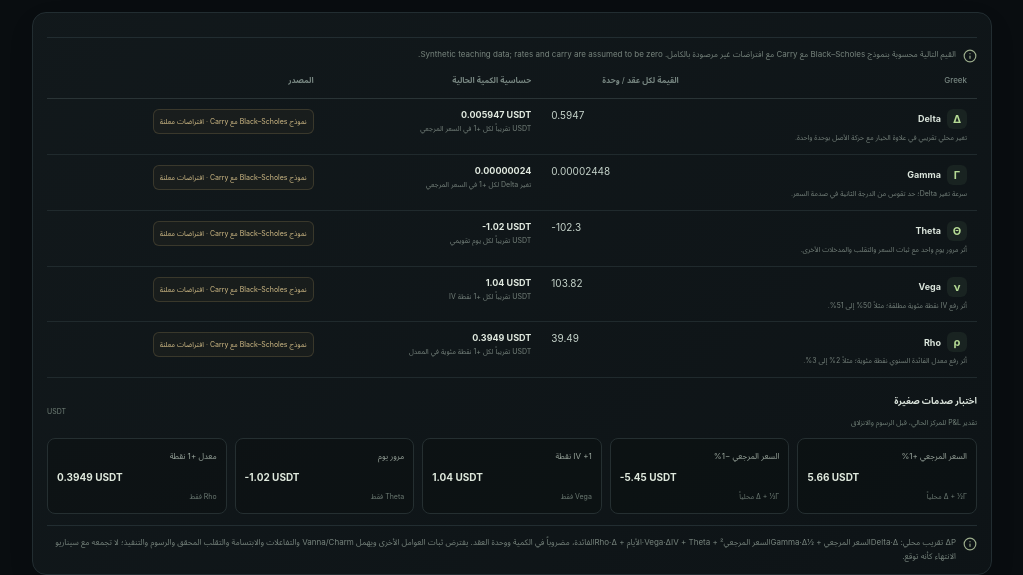
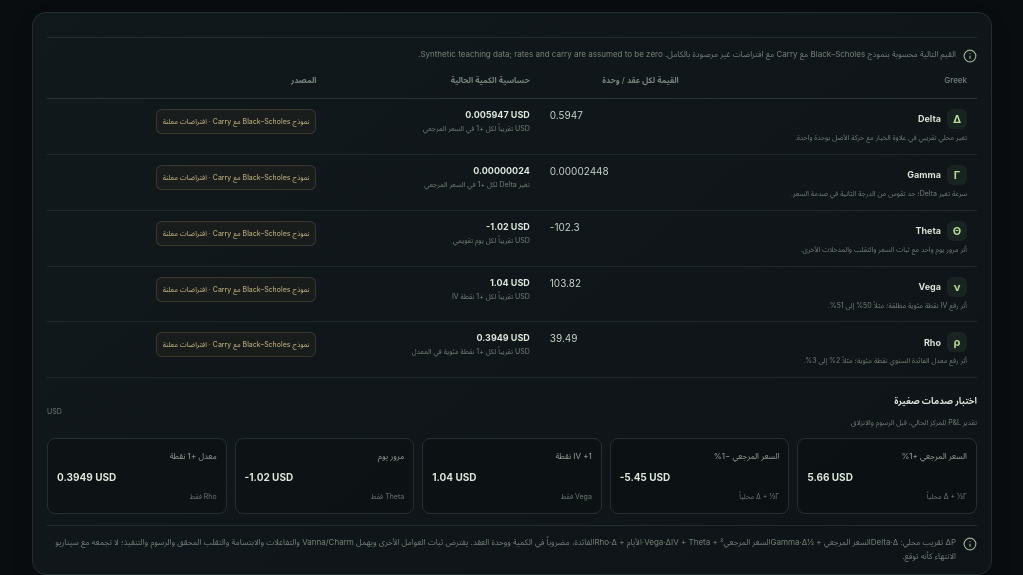
Before and after one commit to raawaa93/Sol, a React (Vite) app: page / in a window 1280 px wide. Shown: the part 2434-3009 px from the top of the page, without its empty margins (4-1027 px from the left). Built offline with nearby package versions, Linux system fonts and the light colour scheme.

Commit message:
fix: format prices using the contract quote currency

```diff
--- a/src/components/GreeksPanel.tsx
+++ b/src/components/GreeksPanel.tsx
@@ -1,6 +1,6 @@
 import { Info } from 'lucide-react';
 import { estimateGreekPnl } from '../lib/options';
-import { formatSmallAmount, formatSmallNumber } from '../lib/format';
+import { formatSmallAmount, formatSmallNumber, getQuoteCurrency } from '../lib/format';
 import type { OptionQuote } from '../lib/types';
 
 type DataMode = 'DEMO' | 'CSV' | 'BINANCE';
@@ -27,6 +27,8 @@ export default function GreeksPanel({ quote, quantity, dataMode }: GreeksPanelPr
   const modelAvailable = pricingStatus !== 'OBSERVED_ONLY';
   const underlyingMoveLabel = quote.underlyingKind === 'FUTURE' ? 'Forward' : 'السعر المرجعي';
   const modelName = quote.pricingModel === 'BLACK_76' ? 'Black–76' : 'Black–Scholes مع Carry';
+  const quoteCurrency = getQuoteCurrency(quote);
+  const currencyLabel = quoteCurrency ?? 'عملة التسعير غير محددة';
   const rows: Array<{
     key: GreekKey;
     label: string;
@@ -40,7 +42,7 @@ export default function GreeksPanel({ quote, quantity, dataMode }: GreeksPanelPr
     {
       key: 'delta', label: 'Delta', symbol: 'Δ', value: quote.delta,
       positionValue: quote.delta * positionUnits,
-      positionUnit: `USDT تقريباً لكل +1 في ${underlyingMoveLabel}`, amount: true,
+      positionUnit: `${currencyLabel} تقريباً لكل +1 في ${underlyingMoveLabel}`, amount: true,
       meaning: 'تغير محلي تقريبي في علاوة الخيار مع حركة الأصل بوحدة واحدة.',
     },
     {
@@ -52,19 +54,19 @@ export default function GreeksPanel({ quote, quantity, dataMode }: GreeksPanelPr
     {
       key: 'theta', label: 'Theta', symbol: 'Θ', value: quote.theta,
       positionValue: quote.theta * positionUnits,
-      positionUnit: 'USDT تقريباً لكل يوم تقويمي', amount: true,
+      positionUnit: `${currencyLabel} تقريباً لكل يوم تقويمي`, amount: true,
       meaning: 'أثر مرور يوم واحد مع ثبات السعر والتقلب والمدخلات الأخرى.',
     },
     {
       key: 'vega', label: 'Vega', symbol: 'ν', value: quote.vega,
       positionValue: quote.vega * positionUnits,
-      positionUnit: 'USDT تقريباً لكل +1 نقطة IV', amount: true,
+      positionUnit: `${currencyLabel} تقريباً لكل +1 نقطة IV`, amount: true,
       meaning: 'أثر رفع IV نقطة مئوية مطلقة؛ مثلاً 50% إلى 51%.',
     },
     {
       key: 'rho', label: 'Rho', symbol: 'ρ', value: quote.rho,
       positionValue: quote.rho * positionUnits,
-      positionUnit: 'USDT تقريباً لكل +1 نقطة مئوية في المعدل', amount: true,
+      positionUnit: `${currencyLabel} تقريباً لكل +1 نقطة مئوية في المعدل`, amount: true,
       meaning: 'أثر رفع معدل الفائدة السنوي نقطة مئوية؛ مثلاً 2% إلى 3%.',
     },
   ];
@@ -97,7 +99,7 @@ export default function GreeksPanel({ quote, quantity, dataMode }: GreeksPanelPr
               <tr key={row.key}>
                 <td><strong><span>{row.symbol}</span>{row.label}</strong><small>{row.meaning}</small></td>
                 <td className="greek-number" dir="ltr">{modelAvailable ? formatSmallNumber(row.value) : '—'}</td>
-                <td className="greek-position"><strong dir="ltr">{modelAvailable ? (row.amount ? formatSmallAmount(row.positionValue) : formatSmallNumber(row.positionValue)) : '—'}</strong><small>{row.positionUnit}</small></td>
+                <td className="greek-position"><strong dir="ltr">{modelAvailable ? (row.amount ? formatSmallAmount(row.positionValue, quoteCurrency ?? null) : formatSmallNumber(row.positionValue)) : '—'}</strong><small>{row.positionUnit}</small></td>
                 <td><span className={`greek-origin ${quote.estimatedFields?.includes(row.key) || pricingStatus === 'ASSUMED' || dataMode === 'DEMO' ? 'estimated' : ''}`}>{greekSource(row.key, quote, dataMode)}</span></td>
               </tr>
             ))}</tbody>
@@ -105,12 +107,12 @@ export default function GreeksPanel({ quote, quantity, dataMode }: GreeksPanelPr
         </div>
 
         {modelAvailable ? <>
-          <div className="greek-shock-heading"><div><strong>اختبار صدمات صغيرة</strong><span>تقدير P&amp;L للمركز الحالي، قبل الرسوم والانزلاق</span></div><span>USDT</span></div>
+          <div className="greek-shock-heading"><div><strong>اختبار صدمات صغيرة</strong><span>تقدير P&amp;L للمركز الحالي، قبل الرسوم والانزلاق</span></div><span>{currencyLabel}</span></div>
           <div className="greek-shock-grid">
             {scenarios.map((scenario) => (
               <div className="greek-shock-card" key={scenario.label}>
                 <span>{scenario.label}</span>
-                <strong dir="ltr">{formatSmallAmount(estimateGreekPnl(quote, quantity, scenario.shock))}</strong>
+                <strong dir="ltr">{formatSmallAmount(estimateGreekPnl(quote, quantity, scenario.shock), quoteCurrency ?? null)}</strong>
                 <small>{scenario.detail}</small>
               </div>
             ))}
```
